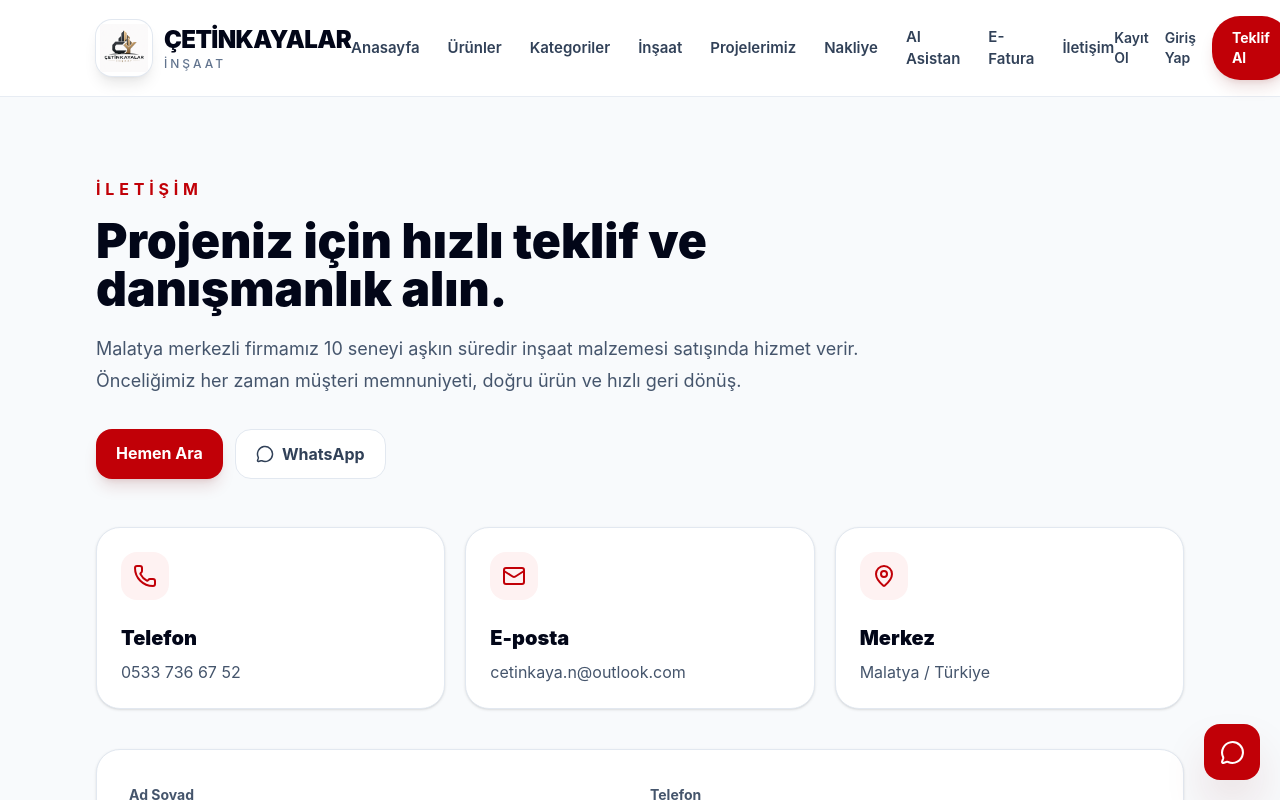
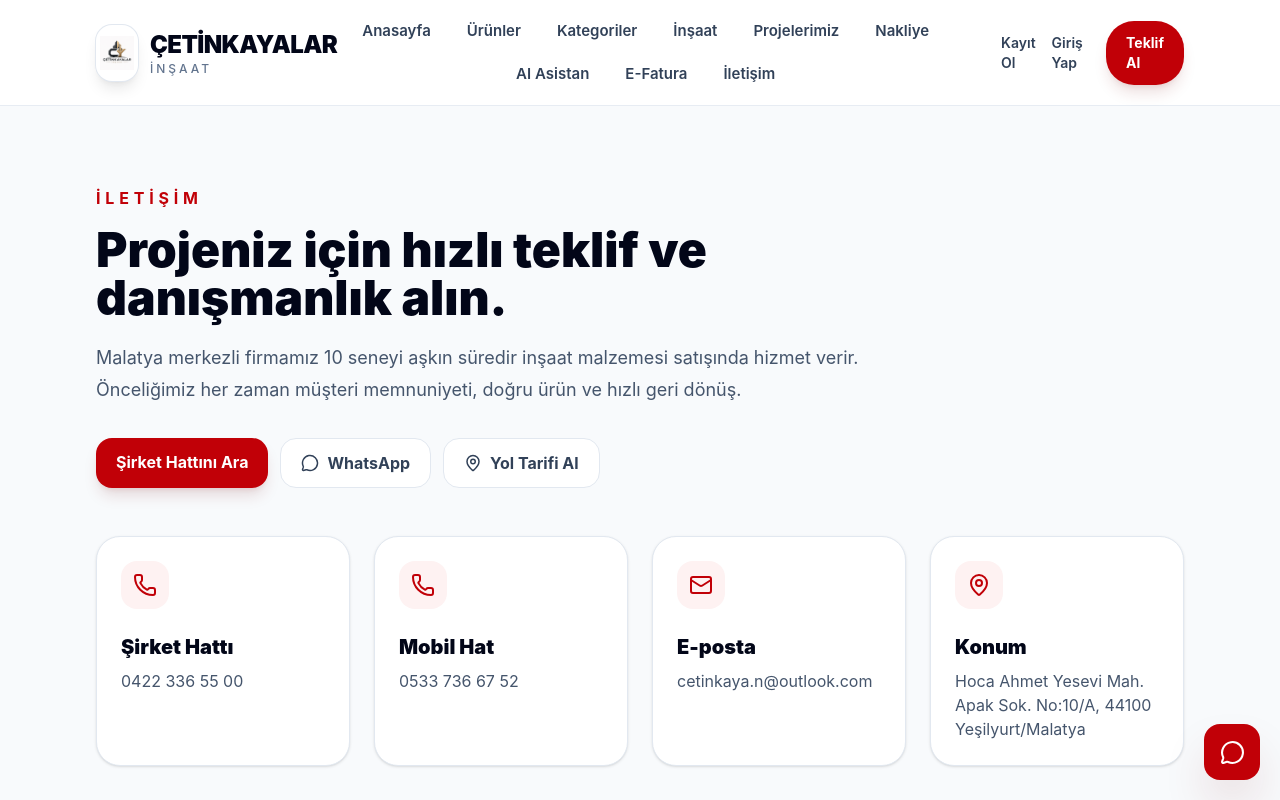
Before and after one commit to t6t2f7k87r-beep/cetinkaya-platform, a Next.js app: page /iletisim in a window 1280 px wide. Shown: the top 800 px of the page. Built offline with nearby package versions, Linux system fonts and the light colour scheme.

Commit message:
Improve spacing and update contact details

```diff
--- a/app/iletisim/page.tsx
+++ b/app/iletisim/page.tsx
@@ -2,10 +2,20 @@
 
 import Navbar from "@/components/layout/Navbar";
 
+const address = "Hoca Ahmet Yesevi Mah. Apak Sok. No:10/A, 44100 Yeşilyurt/Malatya";
+const mapsUrl =
+  "https://www.google.com/maps/search/?api=1&query=Hoca%20Ahmet%20Yesevi%20Mah.%20Apak%20Sok.%20No%3A10%2FA%2044100%20Ye%C5%9Filyurt%2FMalatya";
+
 const contactItems = [
   {
     icon: Phone,
-    title: "Telefon",
+    title: "Şirket Hattı",
+    value: "0422 336 55 00",
+    href: "tel:+904223365500",
+  },
+  {
+    icon: Phone,
+    title: "Mobil Hat",
     value: "0533 736 67 52",
     href: "tel:+905337366752",
   },
@@ -17,9 +27,9 @@
   },
   {
     icon: MapPin,
-    title: "Merkez",
-    value: "Malatya / Türkiye",
-    href: "https://maps.google.com/?q=Malatya",
+    title: "Konum",
+    value: address,
+    href: mapsUrl,
   },
 ];
 
@@ -46,10 +56,10 @@
 
             <div className="mt-8 flex flex-wrap gap-3">
               <a
-                href="tel:+905337366752"
+                href="tel:+904223365500"
                 className="rounded-2xl bg-red-700 px-5 py-3 font-bold text-white shadow-lg shadow-red-900/15 transition hover:bg-red-800"
               >
-                Hemen Ara
+                Şirket Hattını Ara
               </a>
 
               <a
@@ -59,10 +69,20 @@
                 <MessageCircle size={18} />
                 WhatsApp
               </a>
+
+              <a
+                href={mapsUrl}
+                target="_blank"
+                rel="noreferrer"
+                className="inline-flex items-center gap-2 rounded-2xl border border-slate-200 bg-white px-5 py-3 font-bold text-slate-700 transition hover:border-red-200 hover:text-red-700"
+              >
+                <MapPin size={18} />
+                Yol Tarifi Al
+              </a>
             </div>
           </div>
 
-          <div className="mt-12 grid gap-5 md:grid-cols-3">
+          <div className="mt-12 grid gap-6 md:grid-cols-2 xl:grid-cols-4">
             {contactItems.map((item) => {
               const Icon = item.icon;
 
@@ -70,7 +90,9 @@
                 <a
                   key={item.title}
                   href={item.href}
-                  className="rounded-3xl border border-slate-200 bg-white p-6 shadow-sm"
+                  target={item.title === "Konum" ? "_blank" : undefined}
+                  rel={item.title === "Konum" ? "noreferrer" : undefined}
+                  className="rounded-3xl border border-slate-200 bg-white p-6 shadow-sm transition hover:-translate-y-1 hover:border-red-100 hover:shadow-xl hover:shadow-slate-950/10"
                 >
                   <div className="flex h-12 w-12 items-center justify-center rounded-2xl bg-red-50 text-red-700">
                     <Icon size={24} />
--- a/app/urunler/page.tsx
+++ b/app/urunler/page.tsx
@@ -9,13 +9,13 @@
       <Navbar />
 
       <main className="bg-slate-50">
-        <section className="mx-auto max-w-7xl px-6 py-20">
+        <section className="mx-auto max-w-7xl px-4 py-16 sm:px-6 lg:px-8 lg:py-24">
           <div className="max-w-3xl">
             <p className="font-bold uppercase tracking-[0.3em] text-red-700">
               Ürünler
             </p>
 
-            <h1 className="mt-4 text-5xl font-black text-slate-950">
+            <h1 className="mt-4 text-4xl font-black text-slate-950 sm:text-5xl">
               Yapı Malzemeleri
             </h1>
 
--- a/components/home/FeaturedProducts.tsx
+++ b/components/home/FeaturedProducts.tsx
@@ -34,7 +34,7 @@
           </p>
         </div>
 
-        <div className="grid gap-5 sm:gap-6 md:grid-cols-2 xl:grid-cols-4">
+        <div className="grid gap-8 md:grid-cols-2 xl:grid-cols-3 xl:gap-10">
           {featuredProducts.map((product, index) => (
             <ProductCard
               key={product.id}
--- a/components/home/hero/Hero.tsx
+++ b/components/home/hero/Hero.tsx
@@ -11,7 +11,7 @@
     <section className="relative overflow-hidden bg-gradient-to-br from-white via-slate-50 to-red-50">
       <BackgroundGlow />
 
-      <div className="relative z-10 mx-auto grid min-h-[calc(100svh-96px)] w-full max-w-6xl items-center gap-10 px-4 py-10 sm:px-6 sm:py-12 lg:grid-cols-[minmax(0,1fr)_minmax(360px,460px)] lg:gap-14 lg:px-8 lg:py-14 xl:gap-16">
+      <div className="relative z-10 mx-auto grid min-h-[calc(100svh-96px)] w-full max-w-6xl items-center gap-14 px-4 py-14 sm:px-6 sm:py-16 lg:grid-cols-[minmax(0,1fr)_minmax(360px,460px)] lg:gap-16 lg:px-8 lg:py-20 xl:gap-20">
         <div className="max-w-2xl reveal-up">
           <HeroBadge />
           <HeroHeading />
--- a/components/home/products/ProductCatalog.tsx
+++ b/components/home/products/ProductCatalog.tsx
@@ -52,7 +52,7 @@
   }, [category, products, query]);
 
   return (
-    <div className="mt-12 grid gap-8 lg:grid-cols-[280px_1fr]">
+    <div className="mt-14 grid gap-10 lg:grid-cols-[300px_1fr] xl:gap-12">
       <CategorySidebar
         activeCategory={category}
         categories={categories}
@@ -70,7 +70,7 @@
           onQueryChange={setQuery}
         />
 
-        <div className="mt-8">
+        <div className="mt-10">
           <ProductGrid products={filteredProducts} />
         </div>
 
--- a/components/home/products/ProductGrid.tsx
+++ b/components/home/products/ProductGrid.tsx
@@ -22,11 +22,12 @@
   }
 
   return (
-    <div className="grid gap-8 md:grid-cols-2 xl:grid-cols-3">
-      {products.map((product) => (
+    <div className="grid gap-8 md:grid-cols-2 xl:grid-cols-3 xl:gap-10">
+      {products.map((product, index) => (
         <ProductCard
           key={product.id}
           product={product}
+          index={index}
         />
       ))}
     </div>
--- a/components/layout/DesktopNav.tsx
+++ b/components/layout/DesktopNav.tsx
@@ -64,12 +64,12 @@
   }, []);
 
   return (
-    <nav className="hidden lg:flex items-center gap-5 xl:gap-7">
+    <nav className="hidden max-w-[560px] flex-wrap items-center justify-center gap-x-5 gap-y-3 lg:flex xl:max-w-none xl:gap-x-7">
       {visibleLinks.map((item) => (
         <Link
           key={item.href}
           href={item.href}
-          className="group relative text-[15px] font-semibold text-slate-700 transition-all duration-300 hover:text-red-700"
+          className="group relative rounded-full px-1 py-1 text-[14px] font-semibold text-slate-700 transition-all duration-300 hover:text-red-700 xl:text-[15px]"
         >
           {item.title}
 
--- a/components/layout/MobileNav.tsx
+++ b/components/layout/MobileNav.tsx
@@ -49,14 +49,14 @@
       </button>
 
       {isOpen ? (
-        <div className="mobile-menu-panel absolute left-0 top-24 max-h-[calc(100svh-96px)] w-full overflow-y-auto border-b border-slate-200 bg-white px-4 py-5 shadow-xl shadow-slate-950/10 sm:px-6">
+        <div className="mobile-menu-panel absolute left-0 top-full max-h-[calc(100svh-96px)] w-full overflow-y-auto border-b border-slate-200 bg-white px-4 py-6 shadow-xl shadow-slate-950/10 sm:px-6">
           <nav className="grid gap-2">
             {links.map((item) => (
               <Link
                 key={item.href}
                 href={item.href}
                 onClick={() => setIsOpen(false)}
-                className="rounded-xl px-4 py-3 font-bold text-slate-700 transition hover:bg-red-50 hover:text-red-700"
+                className="rounded-xl px-4 py-3.5 font-bold text-slate-700 transition hover:bg-red-50 hover:text-red-700"
               >
                 {item.title}
               </Link>
@@ -65,7 +65,7 @@
               <Link
                 href="/admin"
                 onClick={() => setIsOpen(false)}
-                className="rounded-xl px-4 py-3 font-bold text-slate-700 transition hover:bg-red-50 hover:text-red-700"
+                className="rounded-xl px-4 py-3.5 font-bold text-slate-700 transition hover:bg-red-50 hover:text-red-700"
               >
                 Admin
               </Link>
--- a/components/layout/NavLogo.tsx
+++ b/components/layout/NavLogo.tsx
@@ -5,7 +5,7 @@
   return (
     <Link
       href="/"
-      className="flex items-center gap-3 transition-transform duration-300 hover:scale-105"
+      className="flex min-w-0 items-center gap-3 transition-transform duration-300 hover:scale-105"
     >
       <div className="relative h-14 w-14 overflow-hidden rounded-2xl bg-white shadow-lg ring-1 ring-slate-200">
         <Image
@@ -18,8 +18,8 @@
         />
       </div>
 
-      <div className="leading-tight">
-        <h2 className="text-2xl font-black tracking-tight text-slate-950">
+      <div className="min-w-0 leading-tight">
+        <h2 className="text-xl font-black tracking-tight text-slate-950 sm:text-2xl">
           ÇETİNKAYALAR
         </h2>
 
--- a/components/layout/Navbar.tsx
+++ b/components/layout/Navbar.tsx
@@ -8,7 +8,7 @@
   return (
     <header className="sticky top-0 z-50 w-full border-b border-slate-200/80 bg-white/95 backdrop-blur-xl">
       <Container>
-        <div className="flex h-24 items-center justify-between">
+        <div className="flex min-h-24 flex-wrap items-center justify-between gap-4 py-4 lg:flex-nowrap lg:gap-6">
           <NavLogo />
 
           <DesktopNav />
--- a/components/support/LiveSupportWidget.tsx
+++ b/components/support/LiveSupportWidget.tsx
@@ -29,7 +29,7 @@
     return "Demir ve diğer malzeme fiyatlarını Ürünler ve Canlı Piyasa bölümlerinden takip edebilirsiniz. Net teklif için miktar ve teslimat ilini yazmanız yeterli.";
   }
 
-  return "Talebinizi aldık. Satış ekibimiz 0533 736 67 52 üzerinden hızlıca destek verebilir; burada da ürün, nakliye ve fatura sorularınızı yanıtlayabilirim.";
+  return "Talebinizi aldık. Satış ekibimiz 0422 336 55 00 veya 0533 736 67 52 üzerinden hızlıca destek verebilir; burada da ürün, nakliye ve fatura sorularınızı yanıtlayabilirim.";
 }
 
 export default function LiveSupportWidget() {
```
